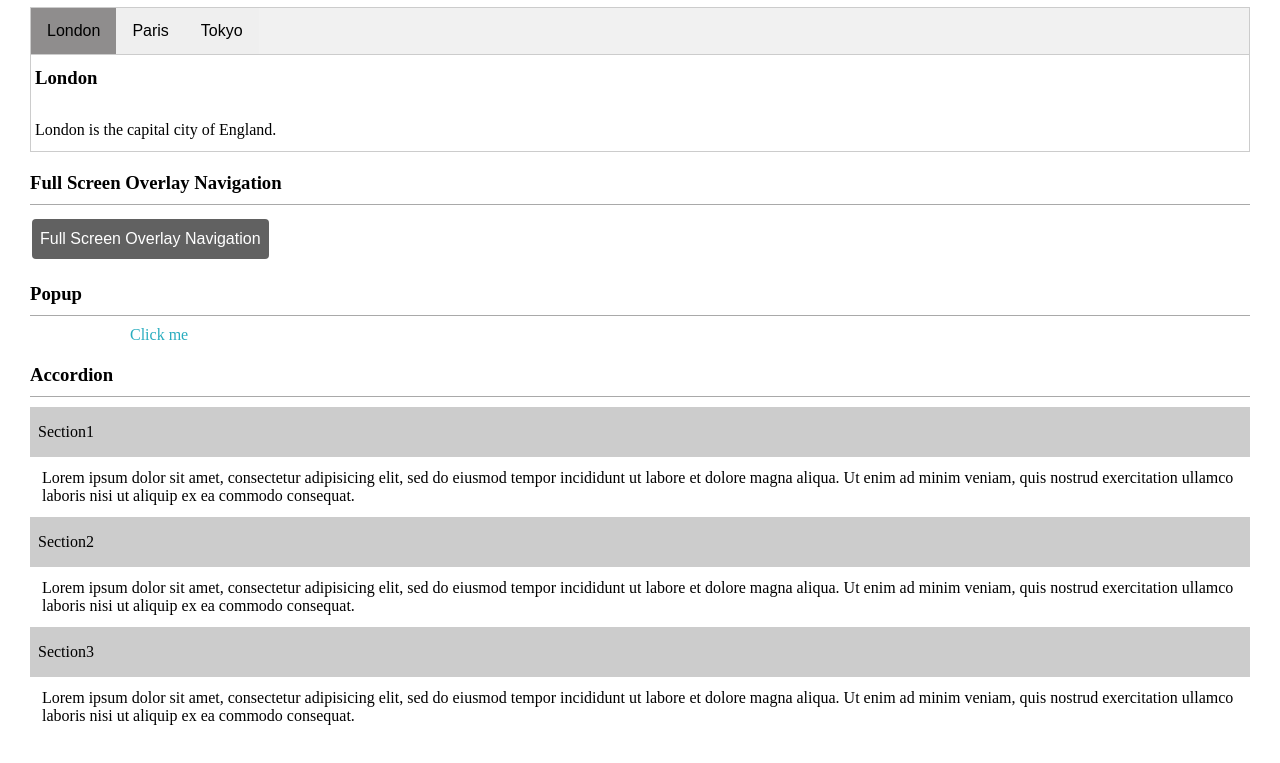
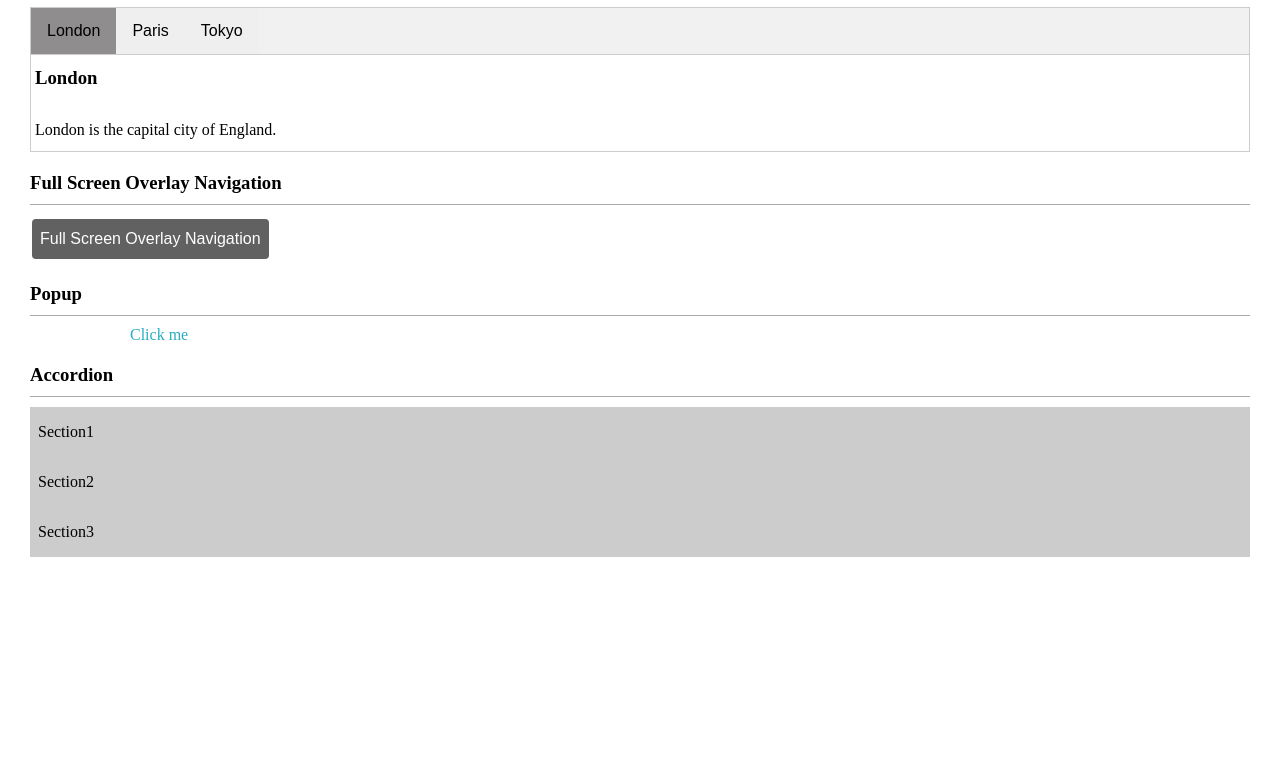
Before and after one commit to 1446450047/JS-Component, a website built with Vite: page index.html in a window 1280 px wide. Shown: the part 1757-2520 px from the top of the page. After the commit the page ends 2344 px from the top, so only its background shows below. Built offline with nearby package versions, Linux system fonts and the light colour scheme.

Commit message:
accordion 添加js

```diff
--- /dev/null
+++ b/accordion/accordion.js
@@ -0,0 +1,9 @@
+const accordions = document.querySelectorAll(".accordion");
+const panels =  document.querySelectorAll(".panel")
+console.log(panels[0].scrollHeight);
+console.log(panels[0].style.height);
+for(let i = 0; i < accordions.length; i++){
+    accordions[i].addEventListener("click",function (){
+        panels[i].style.height = panels[i].style.height === "" ?  panels[i].scrollHeight  + "px" : ""
+    })
+}
--- a/accordion/accordion.scss
+++ b/accordion/accordion.scss
@@ -5,7 +5,11 @@
     cursor: pointer;
   }
   >.panel{
-    padding: 12px 12px;
-
+    transition: all 0.5s;
+    overflow: hidden;
+    padding: 0 12px;
+    height: 0;
+    &.active{
+    }
   }
 }
--- a/index.html
+++ b/index.html
@@ -157,7 +157,7 @@
     <h3 class="title">Accordion</h3>
     <div class="accordion-wrapper">
         <div class="accordion">Section1</div>
-        <div class="panel">
+        <div class="panel active">
             <p>Lorem ipsum dolor sit amet, consectetur adipisicing elit, sed do eiusmod tempor incididunt ut labore et dolore magna aliqua. Ut enim ad minim veniam, quis nostrud exercitation ullamco laboris nisi ut aliquip ex ea commodo consequat.</p>
         </div>
         <div class="accordion">Section2</div>
--- a/main.js
+++ b/main.js
@@ -26,3 +26,4 @@ import "./full-screen-overlay-navigation/full-screen-overlay-navigation"
 import "./popup/popup.scss"
 import "./popup/popup"
 import "./accordion/accordion.scss"
+import "./accordion/accordion"
```
